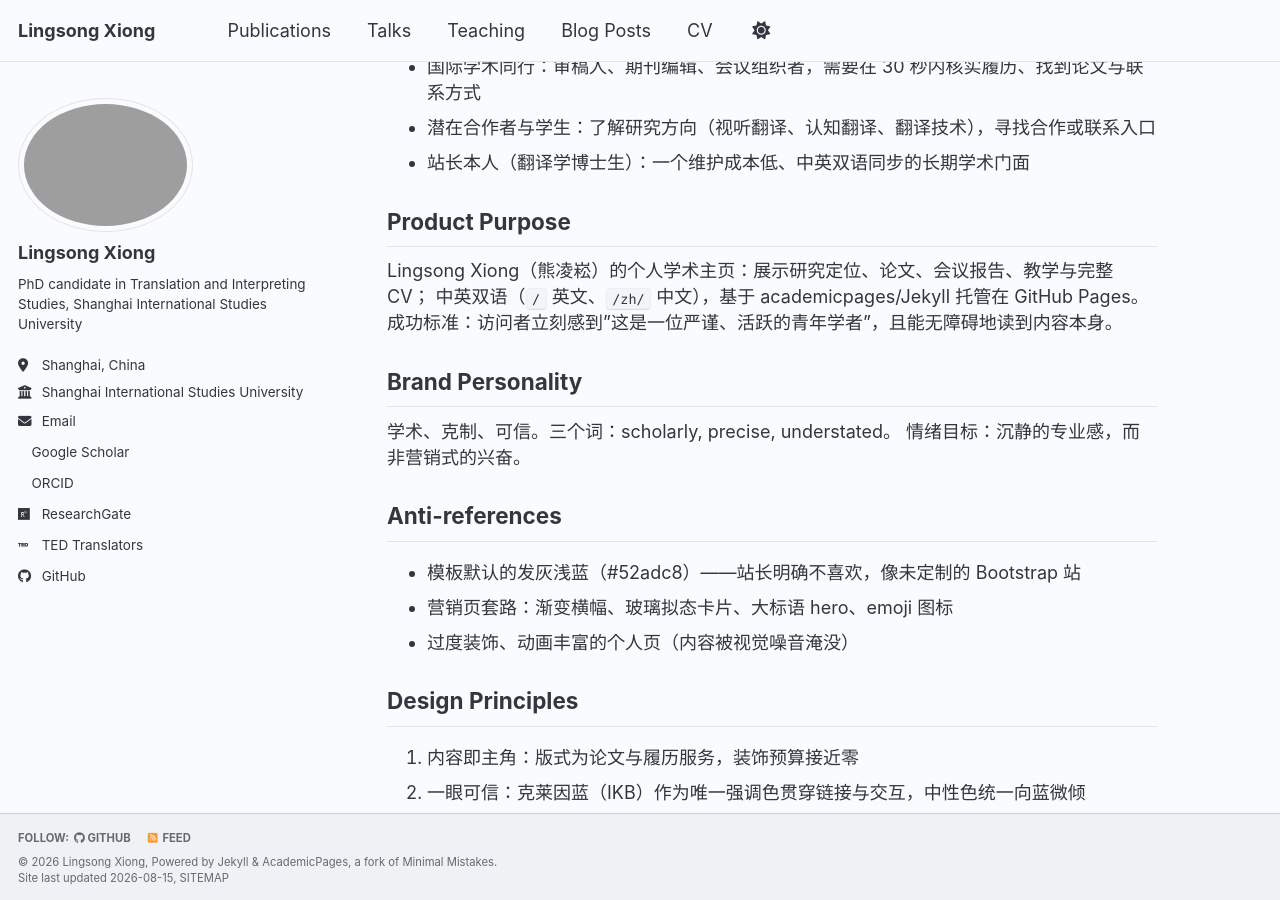
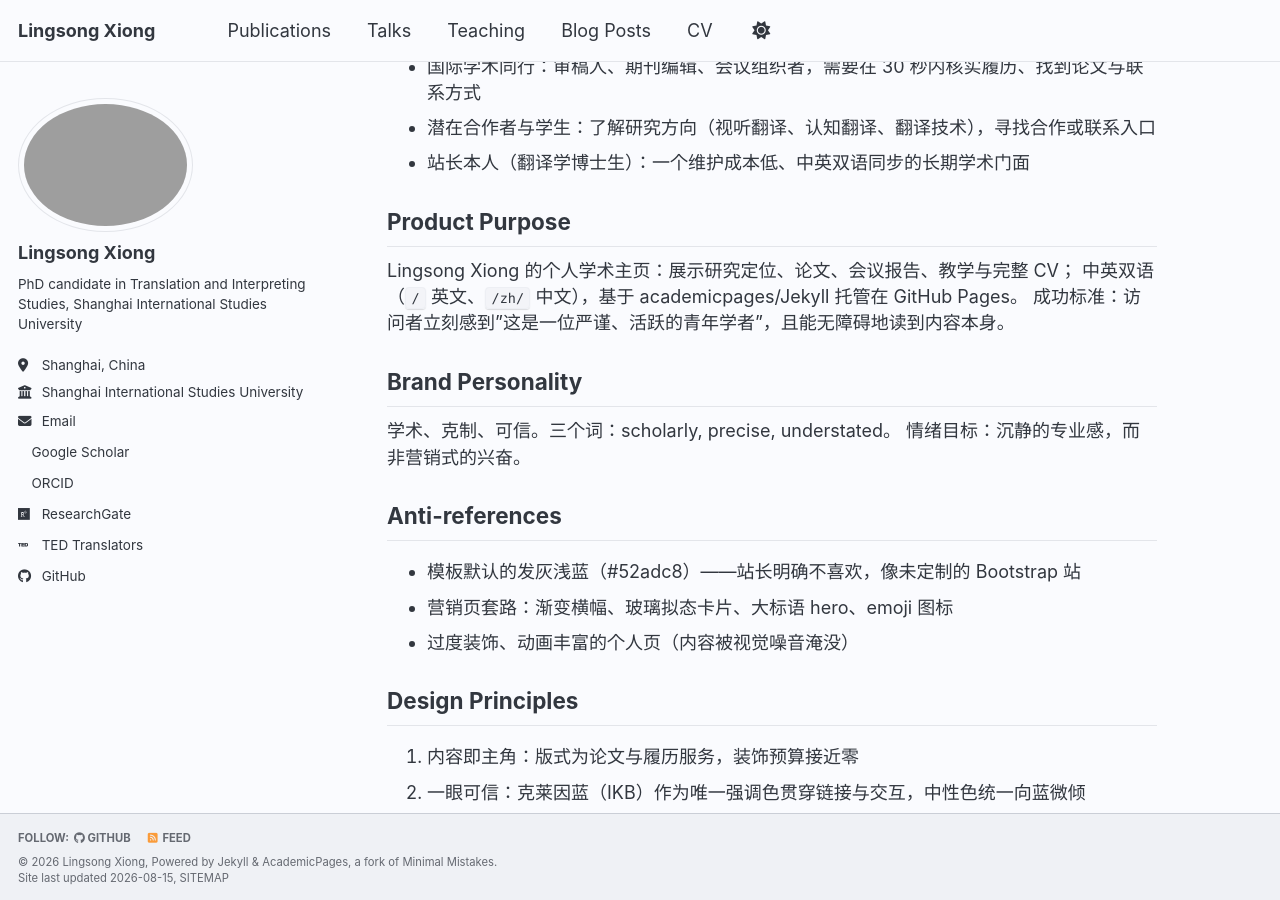
Before and after one commit to xionglingsong/xionglingsong.github.io, a Jekyll site: the page built from PRODUCT.md, in a window 1280 px wide and 900 px high, scrolled down 308 px. Built offline with Jekyll 4.4.1, drawn with Linux system fonts in a browser that asks for light colours; our own code applies the rules of GitHub Pages for plain Markdown files; a style sheet for code colours, icons or effects is not loaded.

```diff
--- a/PRODUCT.md
+++ b/PRODUCT.md
@@ -12,7 +12,7 @@ brand
 
 ## Product Purpose
 
-Lingsong Xiong（熊凌崧）的个人学术主页：展示研究定位、论文、会议报告、教学与完整 CV；
+Lingsong Xiong 的个人学术主页：展示研究定位、论文、会议报告、教学与完整 CV；
 中英双语（`/` 英文、`/zh/` 中文），基于 academicpages/Jekyll 托管在 GitHub Pages。
 成功标准：访问者立刻感到"这是一位严谨、活跃的青年学者"，且能无障碍地读到内容本身。
 
```
Also changed, not shown: README.md (+1 -1 lines).
